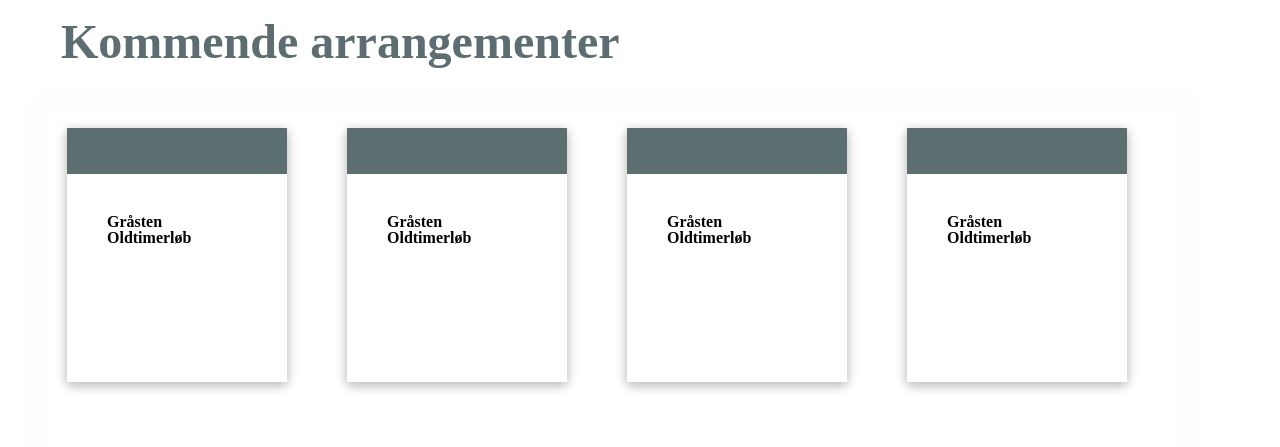
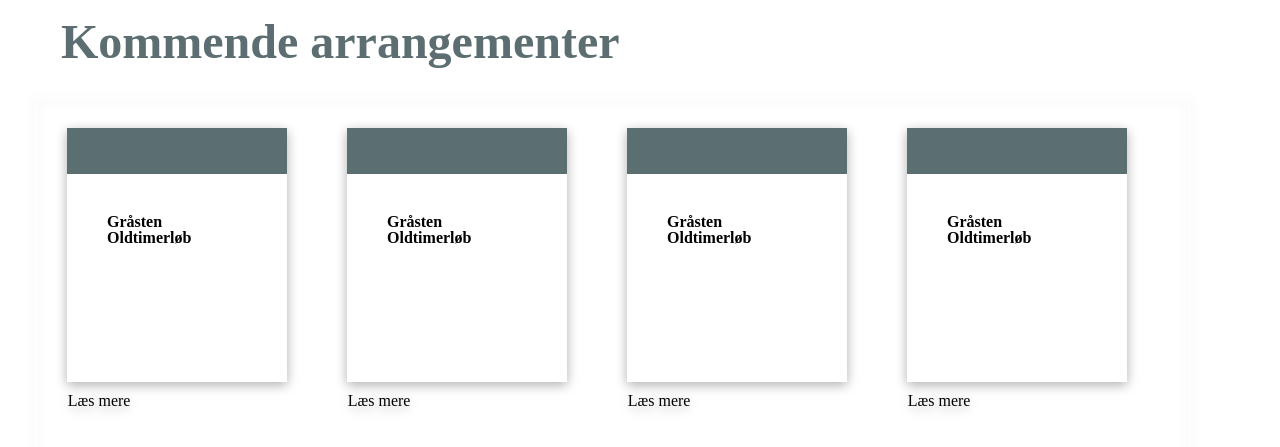
Before and after one commit to alex710w/projekt-als-veteranklub.dk, a plain HTML site: page index.html in a window 1280 px wide. Shown: the part 802-1249 px from the top of the page. Drawn offline with Linux system fonts and the light colour scheme; a web font is replaced by a local one.

Commit message:
Tilføjet link til fonts

```diff
--- a/index.html
+++ b/index.html
@@ -6,6 +6,7 @@
     <meta name="viewport" content="width=device-width, initial-scale=1.0">
     <title>Document</title>
     <link rel="stylesheet" href="style.css">
+    <link rel="stylesheet" href="https://use.typekit.net/tzg0hzw.css">
 </head>
 <body>
 
@@ -56,18 +57,30 @@
        <main class="arrangementsoversigt">
            <section class="kommende">
                <article class="arrangementkasse">
-                   <div class="arrangementnavn">
+                     <div class="arrangementnavn">
                        <p class="arrangement1">Gråsten Oldtimerløb</p>
+                       <button class="læsmere">
+                           <p class="tekstlæs">Læs mere</p>
+                       </button>
                    </div>
                    <div class="arrangementnavn">
-                    <p>Gråsten Oldtimerløb</p>
+                    <p class="arrangement1">Gråsten Oldtimerløb</p>
+                    <button class="læsmere">
+                        <p class="tekstlæs">Læs mere</p>
+                    </button>
                 </div>
                 <div class="arrangementnavn">
-                    <p>Gråsten Oldtimerløb</p>
+                    <p class="arrangement1">Gråsten Oldtimerløb</p>
+                    <button class="læsmere">
+                        <p class="tekstlæs">Læs mere</p>
+                    </button>
                 </div>
                 <div class="arrangementnavn">
-                    <p>Gråsten Oldtimerløb</p>
-                </div>
+                    <p class="arrangement1">Gråsten Oldtimerløb</p>
+                    <button class="læsmere">
+                        <p class="tekstlæs">Læs mere</p>
+                    </button>
+
                </article>
 
            </section>
--- a/style.css
+++ b/style.css
@@ -338,3 +338,18 @@ margin-top: 200px;
 .arrangement1{
 
 }
+
+.læsmere{
+    background: none;
+	color: inherit;
+	border: none;
+	padding: 0;
+	font: inherit;
+	cursor: pointer;
+	outline: inherit;
+    margin-top: 105%;
+    margin-left: -28%;
+    font-family: "Meno Banner";
+    font-size: 16px;
+    font-weight: 200    ;
+}
```
